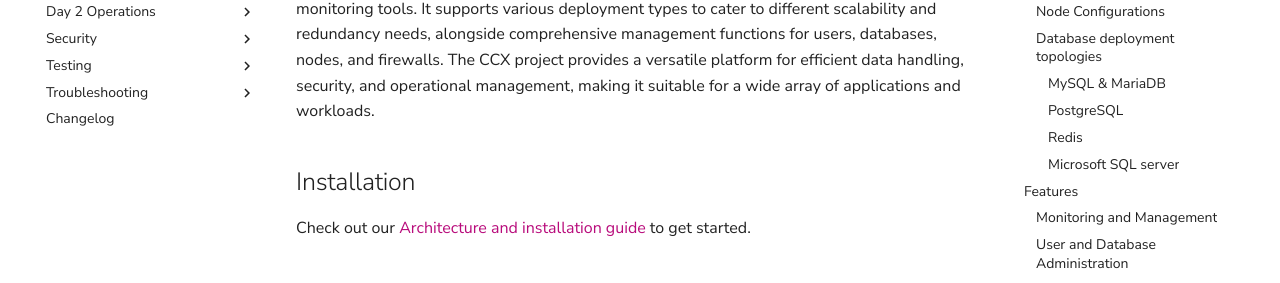
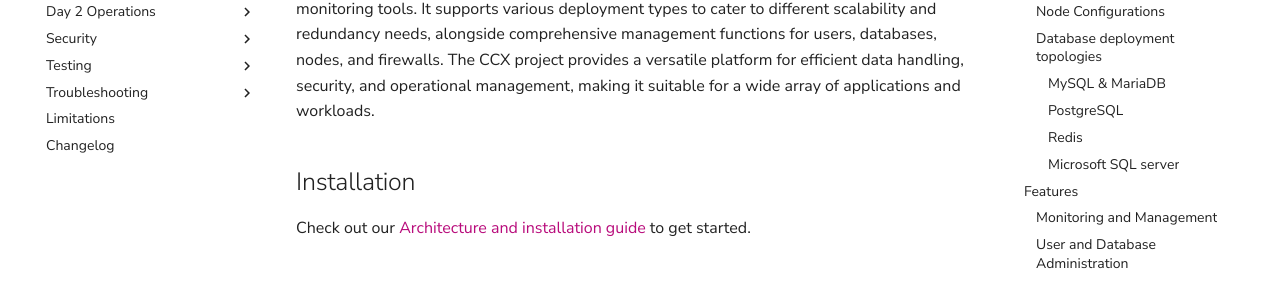
Before and after one commit to severalnines/ccx-docs, an MkDocs documentation site: the page built from docs/admin/Index.md, in a window 1280 px wide. Shown: the part 286-569 px from the top of the page. Built offline with MkDocs 1.6.1 and Material for MkDocs 9.7.7, drawn with Linux system fonts in a browser that asks for light colours; comment, search, counter and statistics services are not loaded.

Commit message:
CCX-6386 docs: add admin Limitations to the MkDocs navigation
The page is listed in the Docusaurus sidebar but missing from the
explicit nav in mkdocs.yml, so MkDocs readers cannot reach it from the
Admin Guide. Place it before Changelog, matching sidebars.ts.

Co-Authored-By: Claude Opus 5.5 <noreply@anthropic.com>
(cherry picked from commit bb2b3e949c5ab9b3254ff4ee032fb1dcf4ede16d)

```diff
--- a/mkdocs.yml
+++ b/mkdocs.yml
@@ -83,6 +83,7 @@ nav:
           - Operations And Management: admin/Troubleshooting/Operations-and-Management.md
           - Support: admin/Troubleshooting/Support.md
           - Troubleshooting: admin/Troubleshooting/Troubleshooting.md
+      - Limitations: admin/Limitations.md
       - Changelog: admin/Changelog.md
   - User Guide:
       - Introduction: user/Index.md
```
